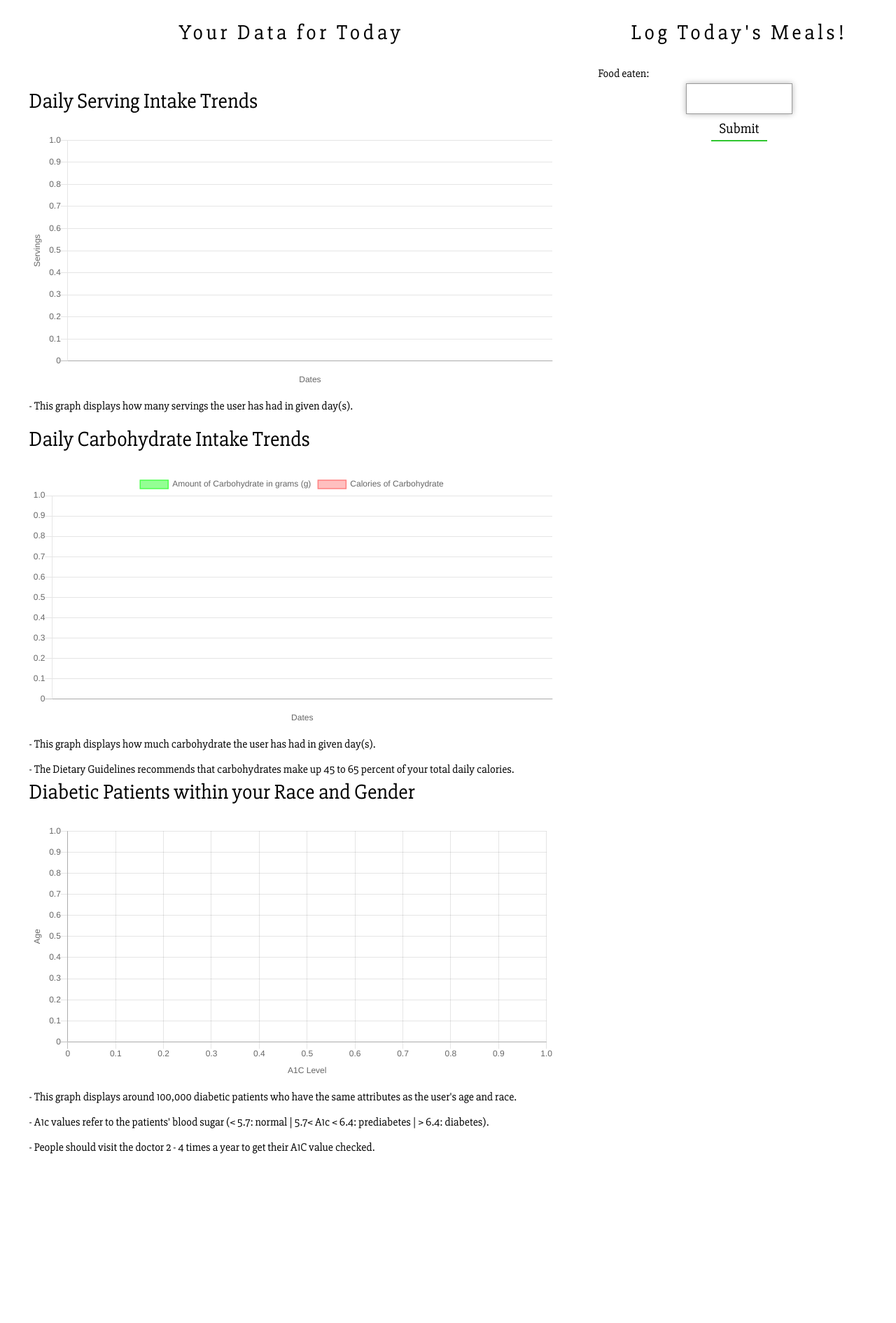
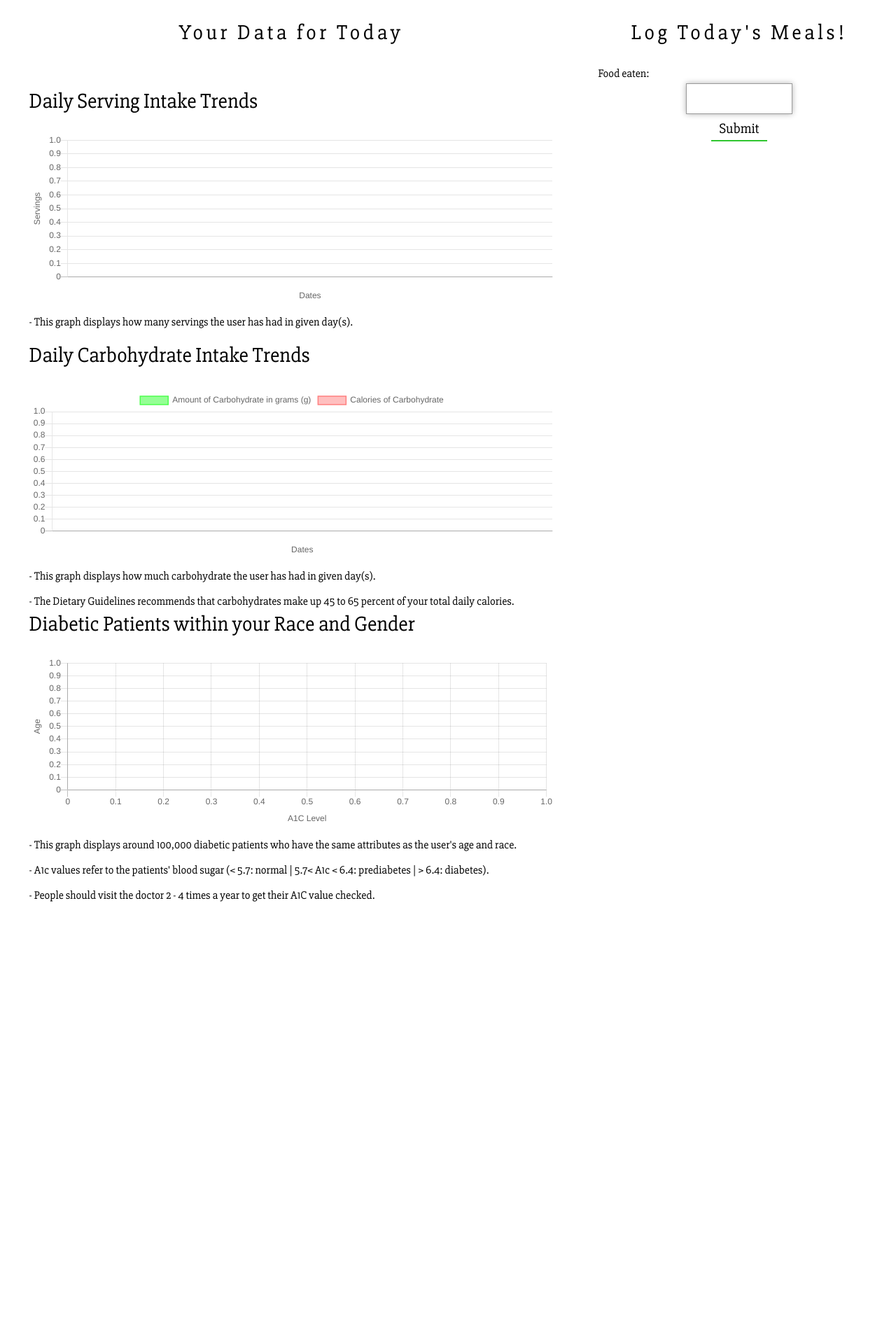
Before and after one commit to DAB-illinois/Dietbetes, a Flask app: template flaskr/templates/index.html in a window 1280 px wide. Shown: the part 428-2318 px from the top of the page at 70% size. After the commit the page ends 1716 px from the top, so only its background shows below. Run offline with Flask 2, Linux system fonts and the light colour scheme; the template is opened without the code that fills it, so the values that code supplies are empty; some libraries are stand-ins or nearby versions.

Commit message:
css changes

```diff
--- a/flaskr/static/style.css
+++ b/flaskr/static/style.css
@@ -30,7 +30,7 @@ h1 {
 }
 
 .outer {
-	height: 3000px;
+	height: 2000px;
 	float: left;
 }
 
```
